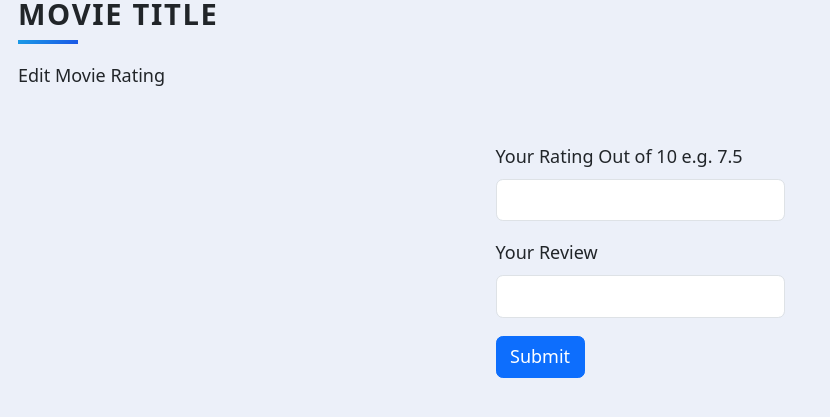
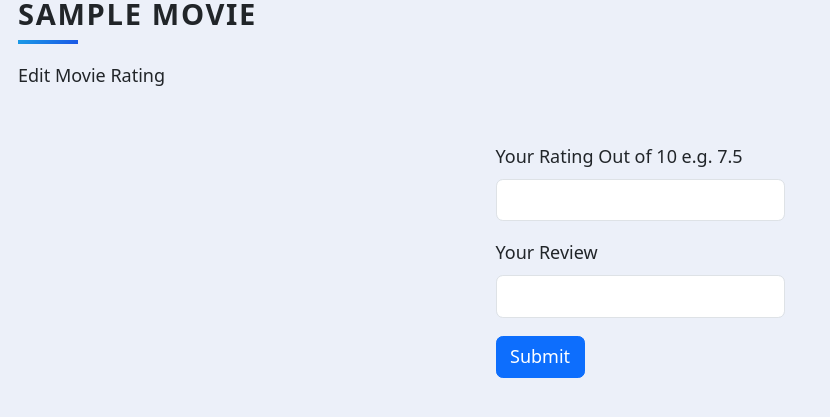
Before and after one commit to BetterCallSuda/My-top-10-Movie-Website-using-Flask-SQLAlchemy-, a Flask app: page /edit?id=1 in a window 1280 px wide. Shown: the top 417 px of the page, without its empty margins (0-830 px from the left). Run offline with Flask 3, Linux system fonts and the light colour scheme; tables that the repository leaves empty hold one stand-in row (values such as "Sample post"); some libraries are stand-ins or nearby versions.

Commit message:
Update edit.html

```diff
--- a/templates/edit.html
+++ b/templates/edit.html
@@ -1,8 +1,12 @@
-{% extends 'base.html' %} {% from 'bootstrap5/form.html' import render_form %}
-{% block title %}Edit Movies{% endblock %} {% block content %}
+{% extends 'base.html' %}
+{% from 'bootstrap5/form.html' import render_form %}
+
+{% block title %}Edit Movies{% endblock %}
+
+{% block content %}
 <div class="content">
-  <h1 class="heading">Movie Title</h1>
-  <p class="description">Edit Movie Rating</p>
-  {{ render_form(form, novalidate=True) }}
-</div>
+  <h1 class="heading">{{movie.title}}</h1>
+    <p class="description">Edit Movie Rating</p>
+        {{ render_form(form, novalidate=True) }}
+  </div>
 {% endblock %}
```
